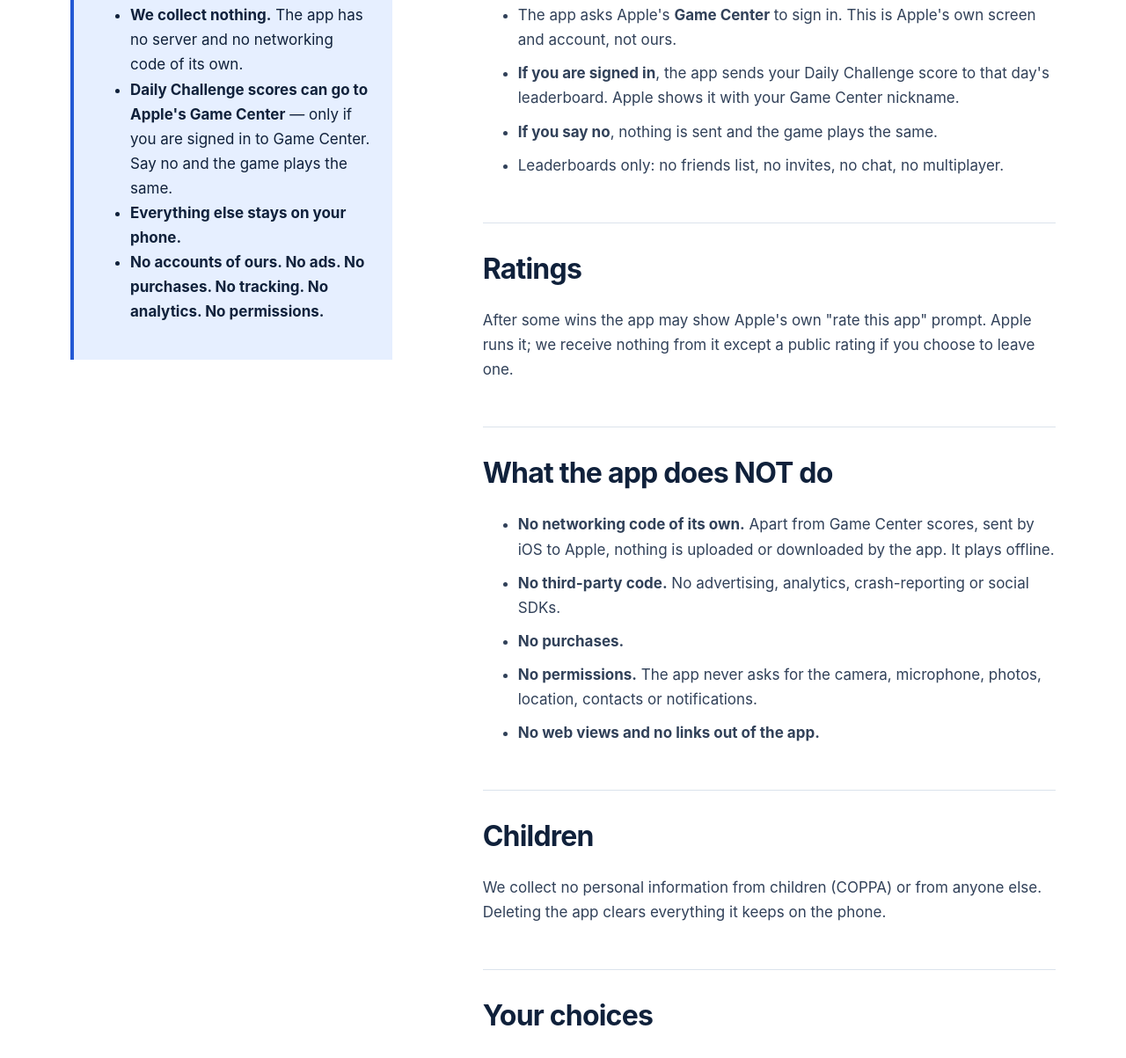
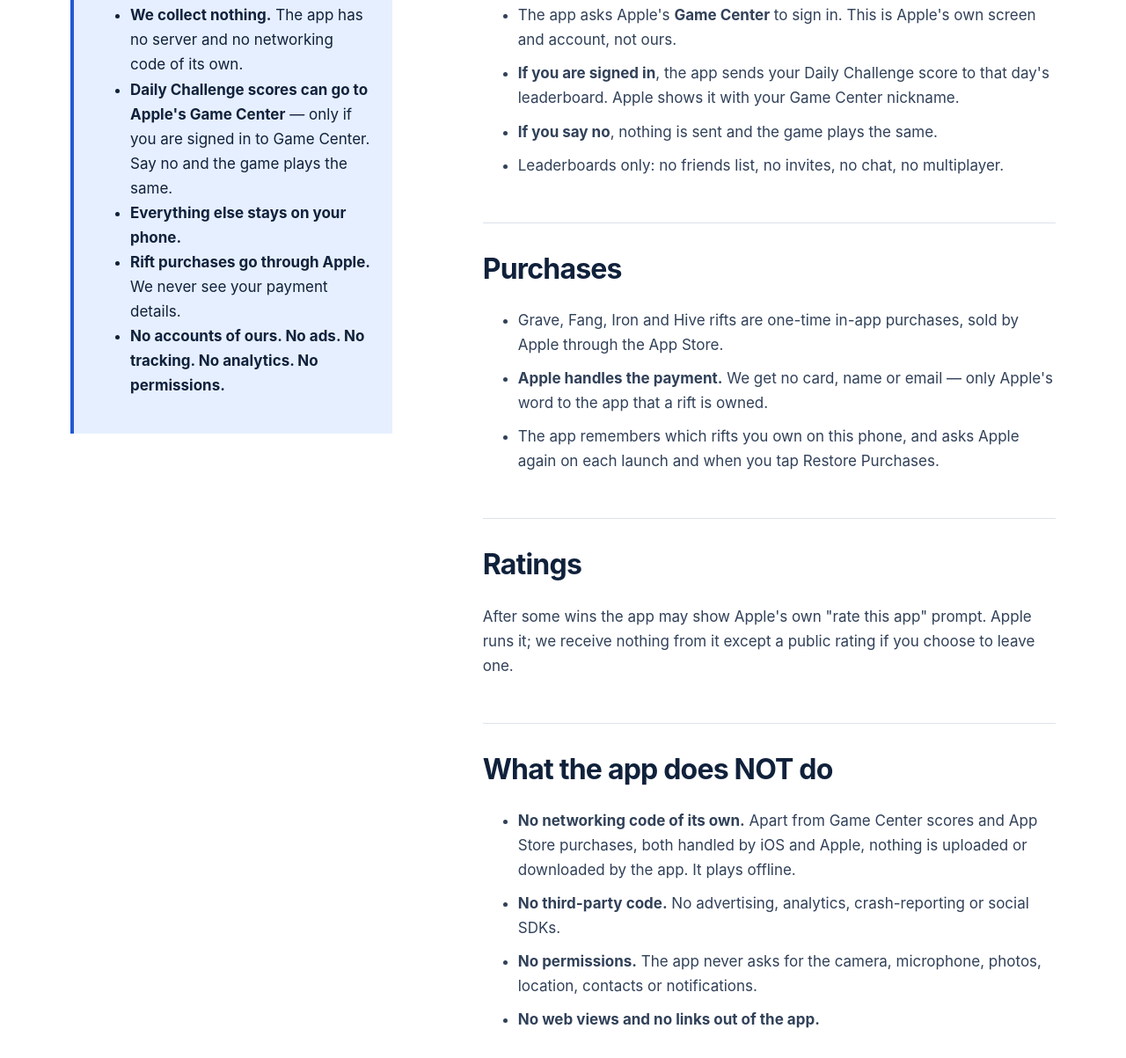
Before and after one commit to mytombrown/team-assist-legal, a plain HTML site: page rift-wardens/privacy/index.html in a window 1280 px wide. Shown: the part 734-1937 px from the top of the page at 88% size. Drawn offline with Linux system fonts and the light colour scheme.

Commit message:
NR-1766: Rift Wardens privacy + support say rifts are sold through Apple (no longer 'no purchases')
Co-Authored-By: Claude Opus 5.5 <noreply@anthropic.com>

```diff
--- a/rift-wardens/privacy/index.html
+++ b/rift-wardens/privacy/index.html
@@ -30,7 +30,8 @@
           <li><strong>We collect nothing.</strong> The app has no server and no networking code of its own.</li>
           <li><strong>Daily Challenge scores can go to Apple's Game Center</strong> — only if you are signed in to Game Center. Say no and the game plays the same.</li>
           <li><strong>Everything else stays on your phone.</strong></li>
-          <li><strong>No accounts of ours. No ads. No purchases. No tracking. No analytics. No permissions.</strong></li>
+          <li><strong>Rift purchases go through Apple.</strong> We never see your payment details.</li>
+          <li><strong>No accounts of ours. No ads. No tracking. No analytics. No permissions.</strong></li>
         </ul>
       </div>
     </aside>
@@ -62,6 +63,15 @@
       </section>
 
       <section>
+        <h2>Purchases</h2>
+        <ul>
+          <li>Grave, Fang, Iron and Hive rifts are one-time in-app purchases, sold by Apple through the App Store.</li>
+          <li><strong>Apple handles the payment.</strong> We get no card, name or email — only Apple's word to the app that a rift is owned.</li>
+          <li>The app remembers which rifts you own on this phone, and asks Apple again on each launch and when you tap Restore Purchases.</li>
+        </ul>
+      </section>
+
+      <section>
         <h2>Ratings</h2>
         <p>After some wins the app may show Apple's own "rate this app" prompt. Apple runs it; we receive nothing from it except a public rating if you choose to leave one.</p>
       </section>
@@ -69,9 +79,8 @@
       <section>
         <h2>What the app does NOT do</h2>
         <ul>
-          <li><strong>No networking code of its own.</strong> Apart from Game Center scores, sent by iOS to Apple, nothing is uploaded or downloaded by the app. It plays offline.</li>
+          <li><strong>No networking code of its own.</strong> Apart from Game Center scores and App Store purchases, both handled by iOS and Apple, nothing is uploaded or downloaded by the app. It plays offline.</li>
           <li><strong>No third-party code.</strong> No advertising, analytics, crash-reporting or social SDKs.</li>
-          <li><strong>No purchases.</strong></li>
           <li><strong>No permissions.</strong> The app never asks for the camera, microphone, photos, location, contacts or notifications.</li>
           <li><strong>No web views and no links out of the app.</strong></li>
         </ul>
```
Also changed, not shown: rift-wardens/support/index.html (+4 -2 lines).
